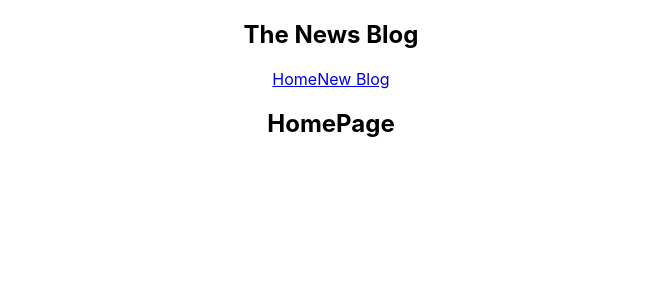
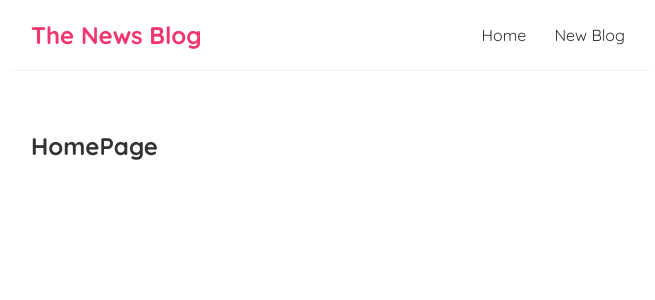
Before and after one commit to NetworkWarrior/first-react-app, a React (Create React App) app: page / in a window 1280 px wide. Shown: the top 300 px of the page, without its empty margins (309-964 px from the left). Built offline with nearby package versions, Linux system fonts and the light colour scheme.

Commit message:
adding styles

```diff
--- a/src/App.css
+++ /dev/null
@@ -1,38 +0,0 @@
-.App {
-  text-align: center;
-}
-
-.App-logo {
-  height: 40vmin;
-  pointer-events: none;
-}
-
-@media (prefers-reduced-motion: no-preference) {
-  .App-logo {
-    animation: App-logo-spin infinite 20s linear;
-  }
-}
-
-.App-header {
-  background-color: #282c34;
-  min-height: 100vh;
-  display: flex;
-  flex-direction: column;
-  align-items: center;
-  justify-content: center;
-  font-size: calc(10px + 2vmin);
-  color: white;
-}
-
-.App-link {
-  color: #61dafb;
-}
-
-@keyframes App-logo-spin {
-  from {
-    transform: rotate(0deg);
-  }
-  to {
-    transform: rotate(360deg);
-  }
-}
--- a/src/index.css
+++ b/src/index.css
@@ -1,13 +1,35 @@
-body {
+@import url('https://fonts.googleapis.com/css2?family=Quicksand:wght@300;400;500;600;700&display=swap');
+
+/* base styles */
+* {
   margin: 0;
-  font-family: -apple-system, BlinkMacSystemFont, 'Segoe UI', 'Roboto', 'Oxygen',
-    'Ubuntu', 'Cantarell', 'Fira Sans', 'Droid Sans', 'Helvetica Neue',
-    sans-serif;
-  -webkit-font-smoothing: antialiased;
-  -moz-osx-font-smoothing: grayscale;
+  font-family: "Quicksand";
+  color: #333;
 }
-
-code {
-  font-family: source-code-pro, Menlo, Monaco, Consolas, 'Courier New',
-    monospace;
+.navbar {
+  padding: 20px;
+  display: flex;
+  align-items: center;
+  max-width: 600px;
+  margin: 0 auto;
+  border-bottom: 1px solid #f2f2f2;
 }
+.navbar h1 {
+  color: #f1356d;
+}
+.navbar .links {
+  margin-left: auto;
+}
+.navbar a {
+  margin-left: 16px;
+  text-decoration: none;
+  padding: 6px;
+}
+.navbar a:hover {
+  color: #f1356d;
+}
+.content {
+  max-width: 600px;
+  margin: 40px auto;
+  padding: 20px;
+}
```
Also changed, not shown: src/App.js (+3 -4 lines).
